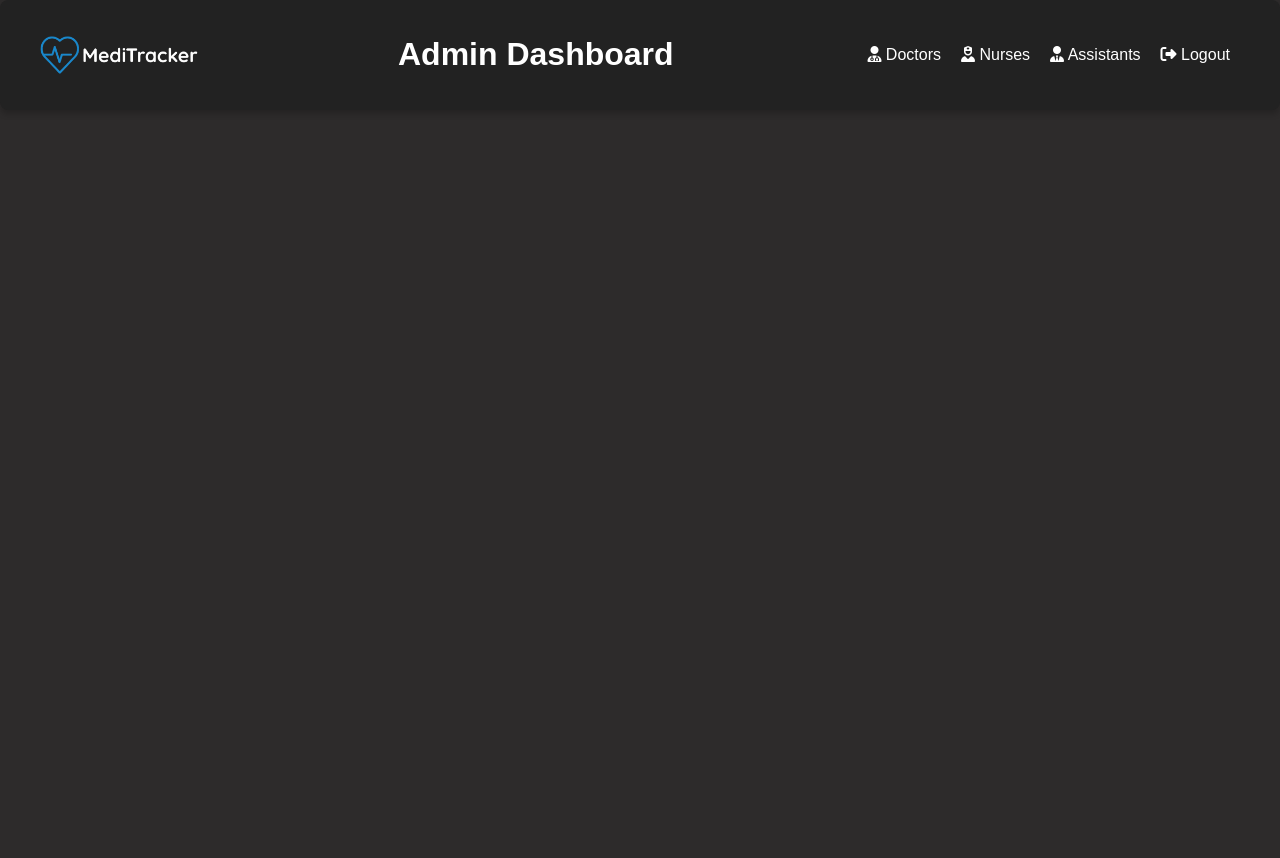
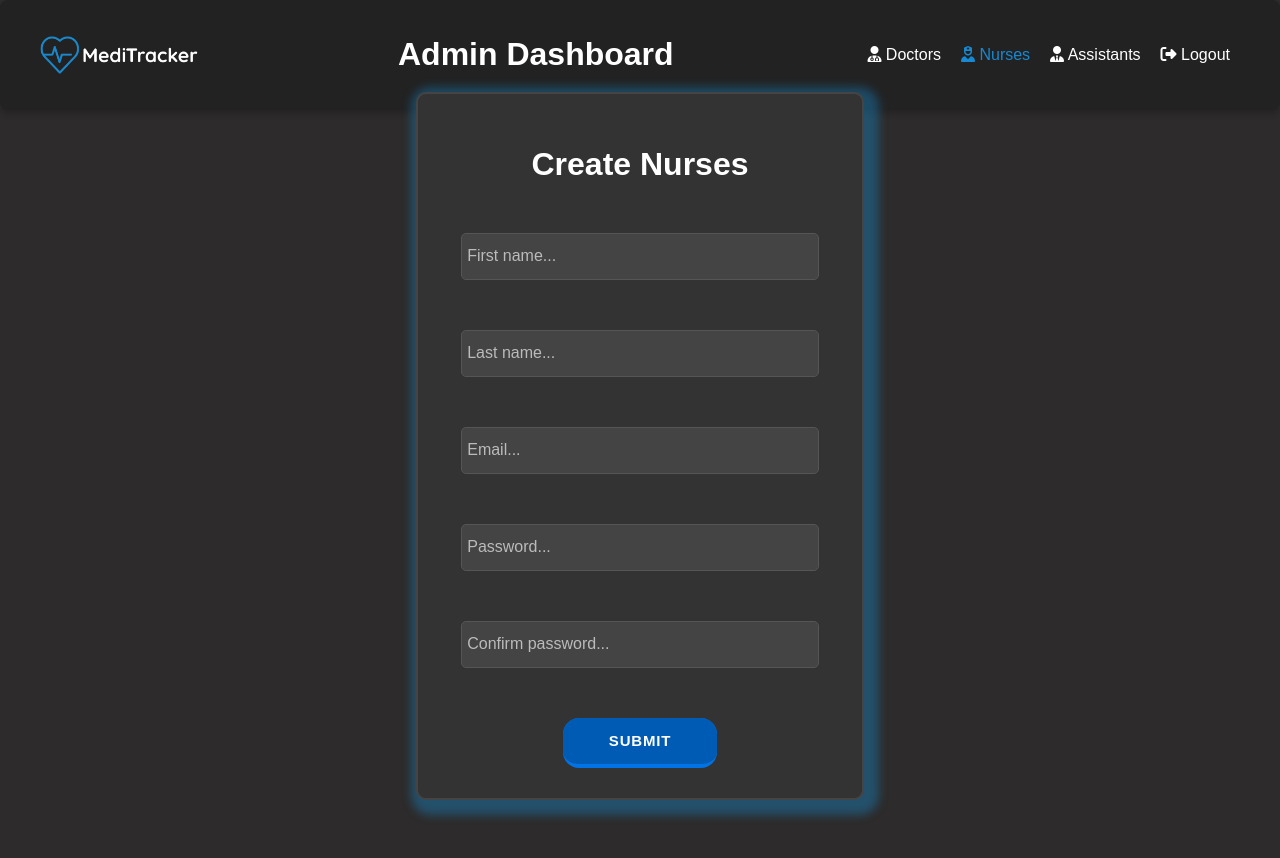
Before and after one commit to Zughayyar/MediTrack_MERN_Project, a React (Vite) app in the folder MediTrackProject/client/: page /nurses/create in a window 1280 px wide. Shown: the top 858 px of the page. Before the commit the page ends 800 px from the top, so only its background shows below. Built offline with nearby package versions, Linux system fonts and the light colour scheme.

Commit message:
Add create users

```diff
--- a/MediTrackProject/client/src/Components/AdminDashboard.jsx
+++ b/MediTrackProject/client/src/Components/AdminDashboard.jsx
@@ -49,7 +49,7 @@ const AdminDashboard = () => {
             <AdminBar path={path} />
 
             <div className="table-container">
-                <Link to={`create`}>Create {path}</Link>
+                <Link className="create-link" to={`create`}>Create {path}</Link>
                 <table style={{ marginTop: "30px" }}>
                     <thead>
                         <tr>
--- a/MediTrackProject/client/src/Components/CreateUsers.jsx
+++ b/MediTrackProject/client/src/Components/CreateUsers.jsx
@@ -1,14 +1,38 @@
 import React from "react";
+import { useLocation } from "react-router-dom";
 import "../Styles/Login.css";
-import myImage from "../Pics/undefined.png";
 import AdminBar from "./AdminBar";
 
-const CreateUsers = ({ path }) => {
+const CreateUsers = () => {
+    const location = useLocation();
+    const path = location.pathname.split("/")[1];
+
     return (
         <>
             <AdminBar path={path} />
-
-
+            <form action="#" className="login-form">
+                <div className="login">
+                    <h1>Create {path.charAt(0).toUpperCase() + path.slice(1)}</h1>
+                    <div className="inputs">
+                        <div className="firstName">
+                            <input type="text" placeholder="First name..." className="input-field"/><br />
+                        </div>
+                        <div className="password">
+                            <input type="text" placeholder="Last name..." className="input-field"/>
+                        </div>
+                        <div className="password">
+                            <input type="email" placeholder="Email..." className="input-field"/>
+                        </div>
+                        <div className="password">
+                            <input type="password" placeholder="Password..." className="input-field"/>
+                        </div>
+                        <div className="password">
+                            <input type="password" placeholder="Confirm password..." className="input-field"/>
+                        </div>
+                    </div>
+                    <button className="button-19" role="button">Submit</button>
+                </div>
+            </form>
         </>
     );
 };
--- a/MediTrackProject/client/src/Styles/AdminDashboard.css
+++ b/MediTrackProject/client/src/Styles/AdminDashboard.css
@@ -45,7 +45,8 @@
     transition: color 0.3s ease;
 }
 
-.create-btn {
+.create-link {
+    text-decoration: none;
     background-color: #28a745;
     color: white;
     padding: 10px 20px;
@@ -56,6 +57,7 @@
     font-weight: 600;
     box-shadow: 0 4px 6px rgba(0, 0, 0, 0.2);
     transition: background-color 0.3s ease, box-shadow 0.3s ease;
+
 }
 
 .create-btn:hover {
```
